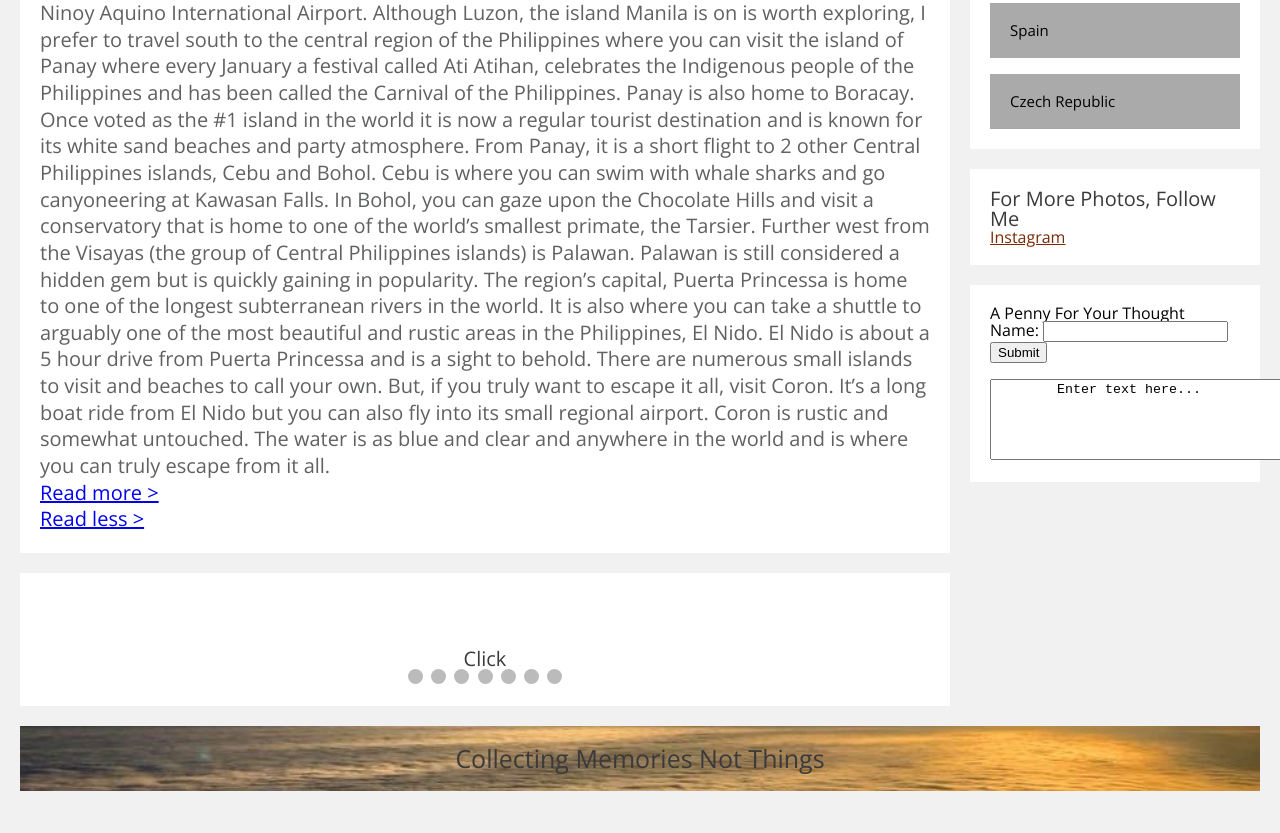
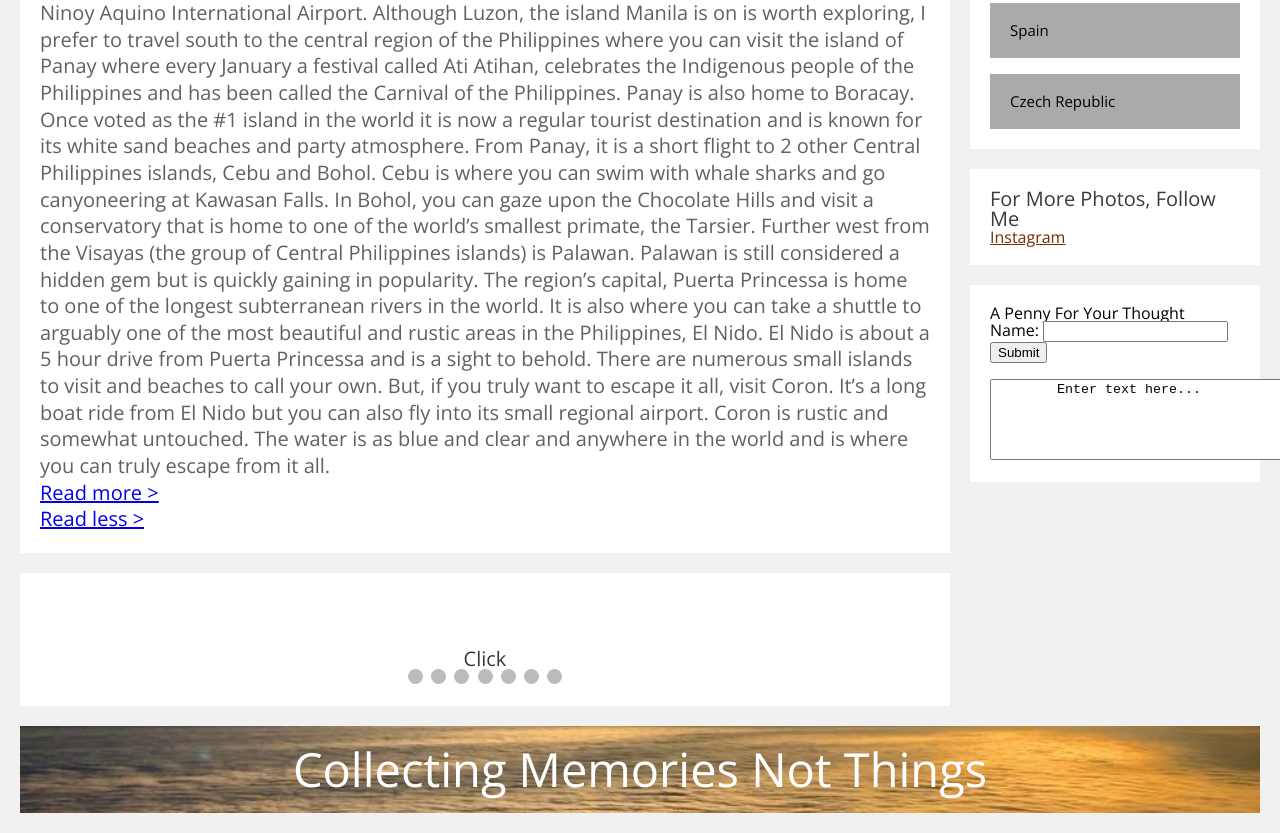
Before and after one commit to Lozo79/GoRenzo, a plain HTML site: page index.html in a window 1280 px wide. Shown: the part 952-1785 px from the top of the page. Before the commit the page ends 1763 px from the top, so only its background shows below. Drawn offline with nearby package versions, Linux system fonts and the light colour scheme.

Commit message:
Font Change, Footer

```diff
--- a/css/style.css
+++ b/css/style.css
@@ -251,6 +251,8 @@ h3{
     margin-top: 20px;
 }
 
+
+
 /* Responsive layout */
 @media screen and (max-width: 800px) {
     .leftcolumn, .rightcolumn {
--- a/index.html
+++ b/index.html
@@ -151,7 +151,7 @@
 
 
 <div class="footer">
-    <h2>Collecting Memories Not Things</h2>
+    <h5>Collecting Memories Not Things</h5>
   </div>
 
 </body>
```
